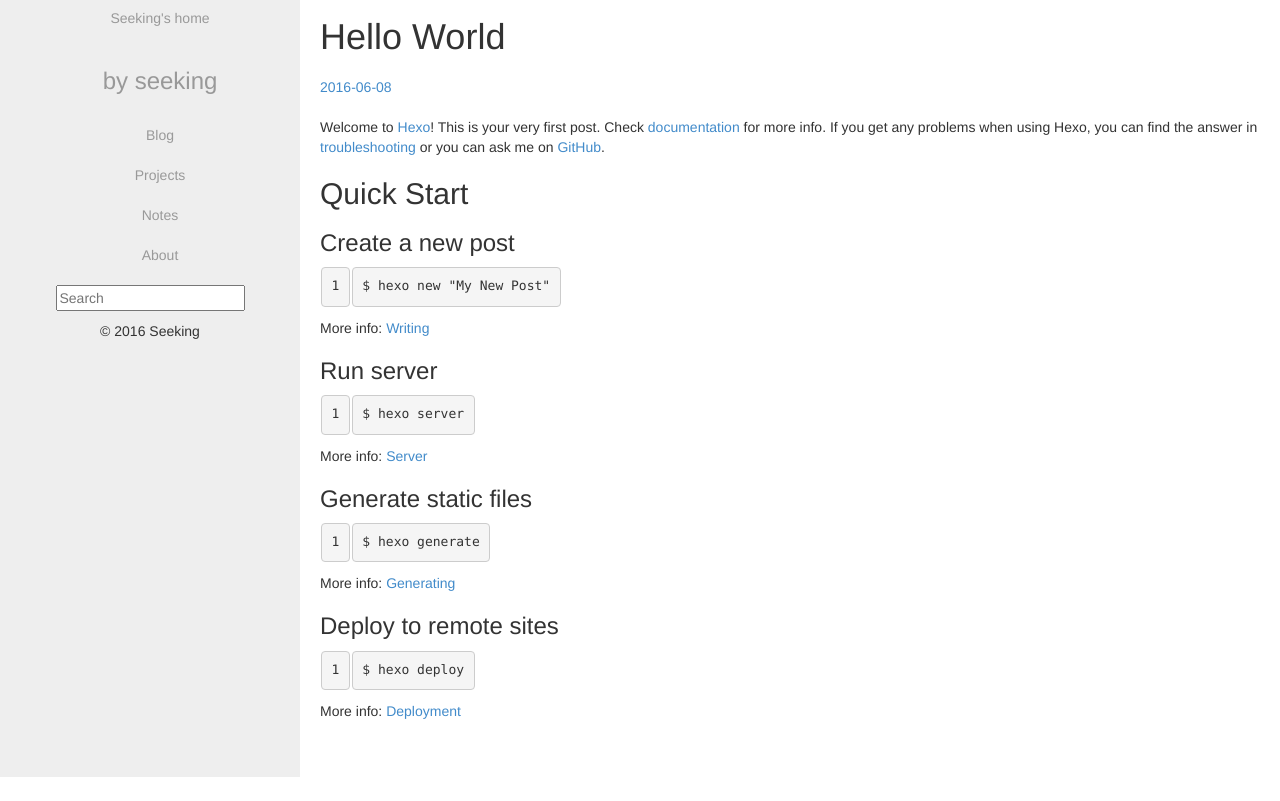
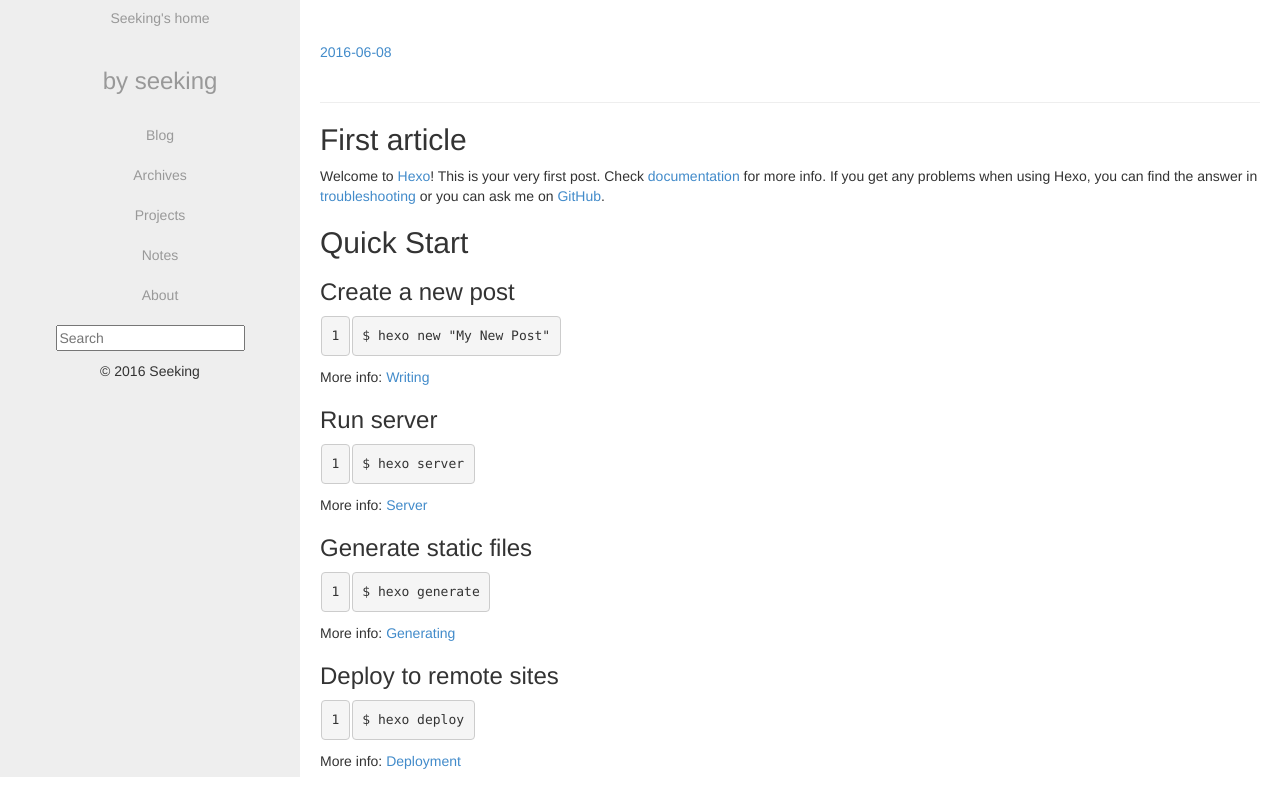
Before and after one commit to caoliangsong/caoliangsong.github.io, a plain HTML site: page 2016/06/08/hello-world/index.html in a window 1280 px wide. Shown: the part 23-824 px from the top of the page. Before the commit the page ends 800 px from the top, so only its background shows below. Drawn offline with nearby package versions, Linux system fonts and the light colour scheme; some packages are replaced by stand-ins of ours.

Commit message:
Site updated: 2016-07-21 16:49:46

```diff
--- a/2016/06/08/hello-world/index.html
+++ b/2016/06/08/hello-world/index.html
@@ -3,7 +3,7 @@
 <head>
   <meta charset="utf-8">
 
-  <title>Hello World | Seeking&#39;s home</title>
+  <title>Seeking&#39;s home</title>
   <meta name="author" content="Seeking">
 
   <meta name="description" content="seeking&#39;s simple blog">
@@ -11,7 +11,7 @@
 
   <meta name="viewport" content="width=device-width, initial-scale=1.0>
 
-  <meta property="og:title" content="Hello World"/>
+
   <meta property="og:site_name" content="Seeking&#39;s home"/>
 
 
@@ -49,6 +49,8 @@
 
 
   <li><a href="//archives">Blog</a></li>
+
+  <li><a href="//archives">Archives</a></li>
 
   <li><a href="//projects">Projects</a></li>
 
@@ -102,7 +104,7 @@
 
 
 
-    <h1 class="title">Hello World</h1>
+    <h1 class="title"></h1>
 
 
     </div>
@@ -113,8 +115,9 @@
        <br />
 
 
-        <p>Welcome to <a href="https://hexo.io/" target="_blank" rel="external">Hexo</a>! This is your very first post. Check <a href="https://hexo.io/docs/" target="_blank" rel="external">documentation</a> for more info. If you get any problems when using Hexo, you can find the answer in <a href="https://hexo.io/docs/troubleshooting.html" target="_blank" rel="external">troubleshooting</a> or you can ask me on <a href="https://github.com/hexojs/hexo/issues" target="_blank" rel="external">GitHub</a>.</p>
-<h2 id="Quick-Start"><a href="#Quick-Start" class="headerlink" title="Quick Start"></a>Quick Start</h2><h3 id="Create-a-new-post"><a href="#Create-a-new-post" class="headerlink" title="Create a new post"></a>Create a new post</h3><figure class="highlight bash"><table><tr><td class="gutter"><pre><span class="line">1</span><br></pre></td><td class="code"><pre><span class="line">$ hexo new <span class="string">"My New Post"</span></span><br></pre></td></tr></table></figure>
+        <hr>
+<h2 id="First-article"><a href="#First-article" class="headerlink" title="First article"></a>First article</h2><p>Welcome to <a href="https://hexo.io/" target="_blank" rel="external">Hexo</a>! This is your very first post. Check <a href="https://hexo.io/docs/" target="_blank" rel="external">documentation</a> for more info. If you get any problems when using Hexo, you can find the answer in <a href="https://hexo.io/docs/troubleshooting.html" target="_blank" rel="external">troubleshooting</a> or you can ask me on <a href="https://github.com/hexojs/hexo/issues" target="_blank" rel="external">GitHub</a>.</p>
+<h2 id="Quick-Start"><a href="#Quick-Start" class="headerlink" title="Quick Start"></a>Quick Start</h2><h3 id="Create-a-new-post"><a href="#Create-a-new-post" class="headerlink" title="Create a new post"></a>Create a new post</h3><figure class="highlight js"><table><tr><td class="gutter"><pre><span class="line">1</span><br></pre></td><td class="code"><pre><span class="line">$ hexo <span class="keyword">new</span> <span class="string">"My New Post"</span></span><br></pre></td></tr></table></figure>
 <p>More info: <a href="https://hexo.io/docs/writing.html" target="_blank" rel="external">Writing</a></p>
 <h3 id="Run-server"><a href="#Run-server" class="headerlink" title="Run server"></a>Run server</h3><figure class="highlight bash"><table><tr><td class="gutter"><pre><span class="line">1</span><br></pre></td><td class="code"><pre><span class="line">$ hexo server</span><br></pre></td></tr></table></figure>
 <p>More info: <a href="https://hexo.io/docs/server.html" target="_blank" rel="external">Server</a></p>
```
Also changed, not shown: 2016/06/08/Third/index.html (+2 -0 lines), 2016/06/08/second/index.html (+2 -0 lines), archives/2016/06/index.html (+4 -2 lines), archives/2016/index.html (+4 -2 lines), archives/index.html (+5 -3 lines), index.html (+6 -3 lines).
